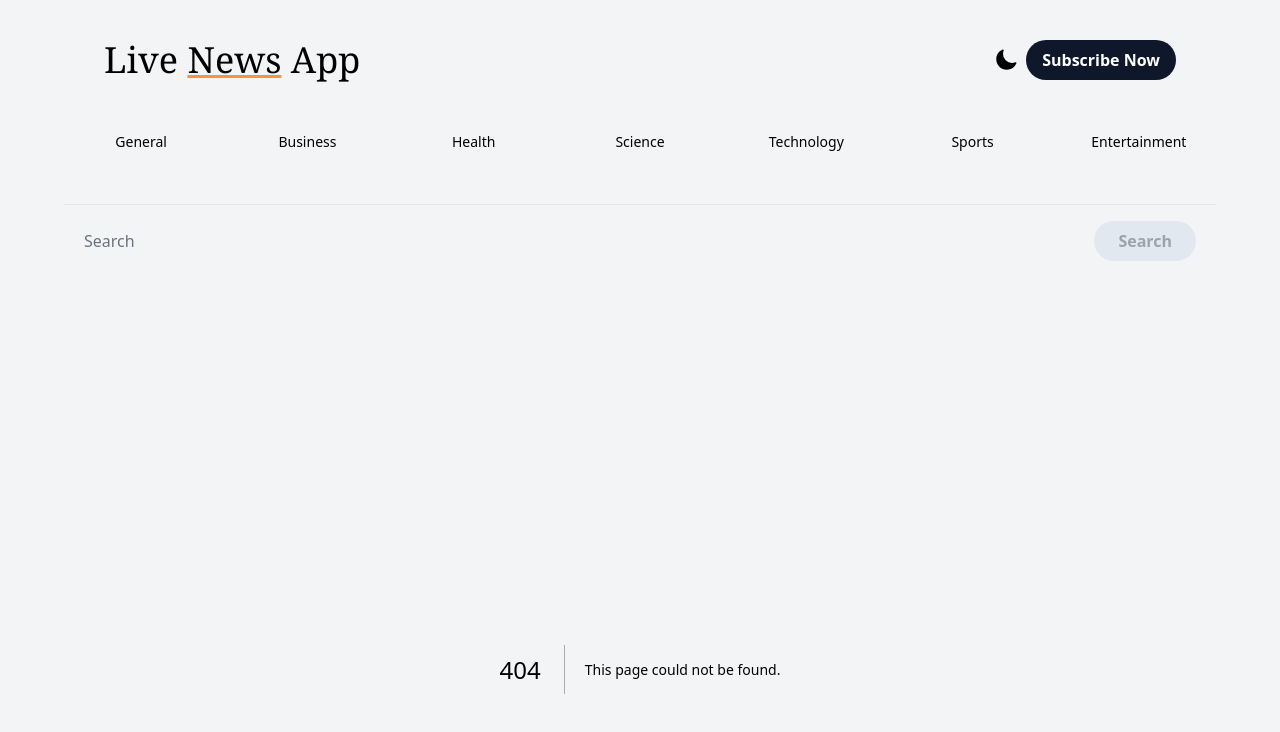
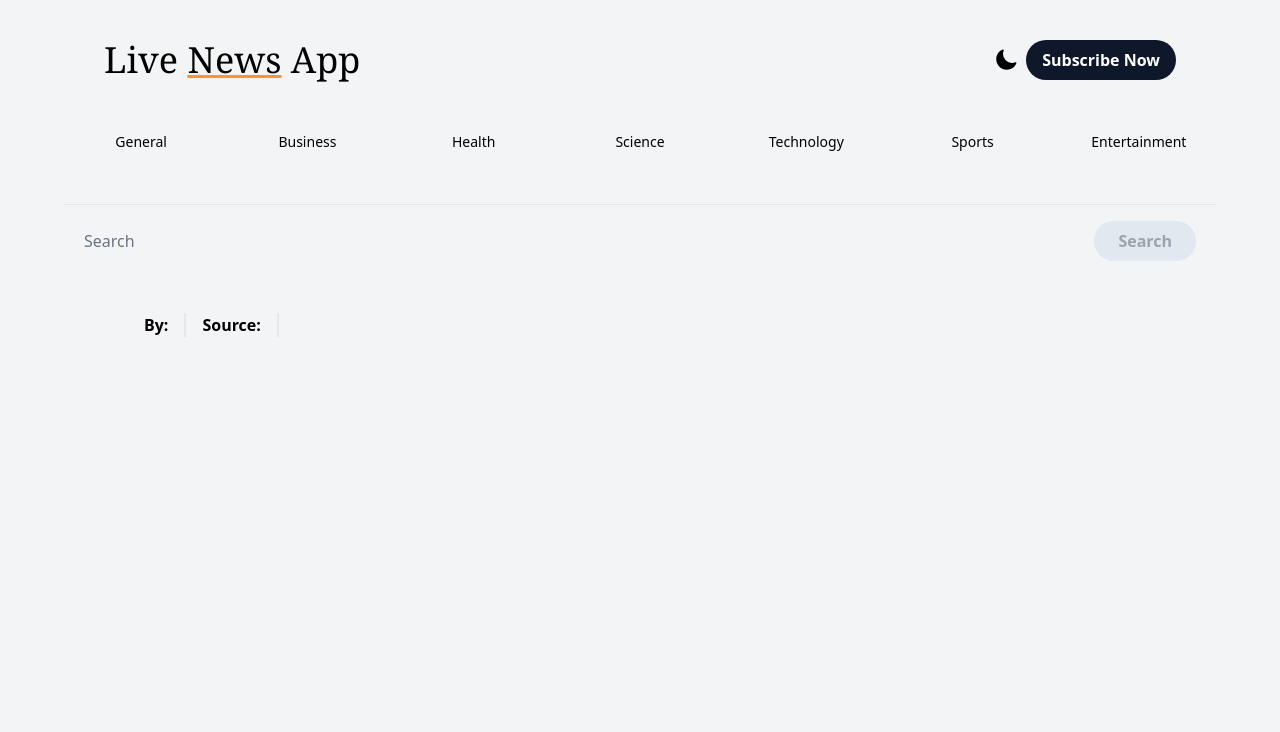
Before and after one commit to cjgv1809/Live-News-App, a Next.js app: page /1 in a window 1280 px wide. Before the commit this address had no page. Shown: the top 732 px of the page. Built offline with nearby package versions, Linux system fonts and the light colour scheme.

Commit message:
fix for hydration issue

```diff
--- a/app/article/page.tsx
+++ b/app/[article]/page.tsx
@@ -1,27 +1,17 @@
-"use client";
-
 import LiveTimestamp from "@/components/LiveTimestamp";
 import { notFound } from "next/navigation";
-import { useState, useEffect } from "react";
 
 type Props = {
   searchParams?: Article;
 };
 
 function ArticlePage({ searchParams }: Props) {
-  const [mounted, setMounted] = useState(false);
-
-  useEffect(() => setMounted(true), []);
-
-  if (!mounted) return null;
-
   if (
     (searchParams && Object.entries(searchParams).length === 0) ||
     !searchParams
   ) {
     return notFound();
   }
-
 
   const article: Article = searchParams;
 
@@ -43,9 +33,11 @@ function ArticlePage({ searchParams }: Props) {
           </h1>
 
           <div className="flex divide-x-2 space-x-4">
-            <h2 className="font-bold">By: {article.author ?? "unknown"}</h2>
+            <h2 className="font-bold">
+              By: {article.author !== null ? article.author : "unknown"}
+            </h2>
             <h2 className="font-bold pl-4">
-              Source: {article.source ?? "unknown"}
+              Source: {article.source !== null ? article.source : "unknown"}
             </h2>
             <p className="pl-4">
               <LiveTimestamp time={article.published_at} />
--- a/components/ReadMoreButton.tsx
+++ b/components/ReadMoreButton.tsx
@@ -1,6 +1,7 @@
 "use client";
 
 import { useRouter } from "next/navigation";
+import { encode } from "querystring";
 
 type Props = {
   article: Article;
@@ -10,11 +11,8 @@ function ReadMoreButton({ article }: Props) {
   const router = useRouter();
 
   const handleClick = () => {
-    const queryString = Object.entries(article)
-      .map(([key, value]) => `${key}=${value}`)
-      .join("&");
-
-    router.push(`/article?${queryString}`);
+    const url = `/article?${encode(article)}`;
+    router.push(`${url}`);
   };
 
   return (
```
